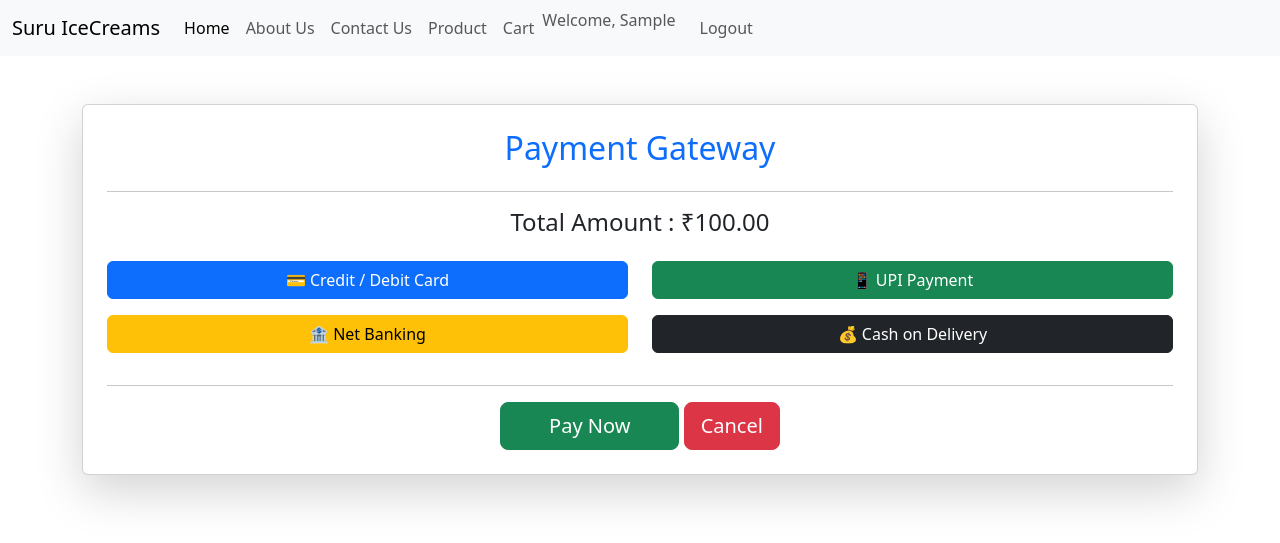
After one commit to surajsabale8191/Suru-IceCream, a Django app: page /payment/ in a window 1280 px wide. The commit adds this page. Shown: the top 543 px of the page. Run offline with Django 5.2, Linux system fonts and the light colour scheme; a user stored in the database is signed in; tables that the repository leaves empty hold one stand-in row (values such as "Sample post").

Commit message:
added demo payment page, edited about.html,removed navigation bar from the registration page

```diff
--- a/Home/models.py
+++ b/Home/models.py
@@ -11,8 +11,6 @@ class Contact(models.Model):
 
     def __str__(self):
         return self.name
-
-
 
 class Product(models.Model):
     name = models.CharField(max_length=200)
@@ -38,3 +36,22 @@ class Cart(models.Model):
 
     def __str__(self):
         return f"{self.user.username} - {self.product.name}"
+
+from django.contrib.auth.models import User
+
+class Order(models.Model):
+    STATUS_CHOICES = [
+        ("Pending", "Pending"),
+        ("Paid", "Paid"),
+        ("Cancelled", "Cancelled"),
+    ]
+
+    user = models.ForeignKey(User, on_delete=models.CASCADE)
+    total_amount = models.DecimalField(max_digits=10, decimal_places=2)
+    payment_id = models.CharField(max_length=200, blank=True, null=True)
+    order_id = models.CharField(max_length=200, blank=True, null=True)
+    status = models.CharField(max_length=20, choices=STATUS_CHOICES, default="Pending")
+    created_at = models.DateTimeField(auto_now_add=True)
+
+    def __str__(self):
+        return f"Order #{self.id} - {self.user.username}"
--- a/Home/urls.py
+++ b/Home/urls.py
@@ -29,8 +29,8 @@ urlpatterns = [
     views.remove_from_cart,
     name='remove_from_cart'),
     path("logout/", views.user_logout, name="logout"),
-
-
+    #path("checkout/", views.checkout, name="checkout"),
+    path("payment/", views.payment, name="payment"),
 ]
 
 if settings.DEBUG:
--- a/Home/views.py
+++ b/Home/views.py
@@ -55,7 +55,7 @@ def registration(request):
             first_name=name
         )
 
-        messages.success(request, "Registration successful! Please login.")
+        messages.success(request, "Registration successful!")
         return redirect("login")
 
     return render(request, "registration.html")
@@ -164,3 +164,24 @@ def remove_from_cart(request, cart_id):
 def user_logout(request):
     logout(request)
     return redirect("login")
+
+
+@login_required
+def checkout(request):
+    cart_items = Cart.objects.filter(user=request.user)
+
+    total = sum(item.total_price for item in cart_items)
+
+    return render(request, "checkout.html", {
+        "cart_items": cart_items,
+        "total": total
+    })
+
+@login_required
+def payment(request):
+    cart_items = Cart.objects.filter(user=request.user)
+    total = sum(item.total_price for item in cart_items)
+
+    return render(request, "payment.html", {
+        "total": total
+    })
--- a/templates/cart.html
+++ b/templates/cart.html
@@ -76,7 +76,9 @@
 <h4 class="text-end">
 Grand Total : ₹{{ total }}
 </h4>
-
+<a href="{% url 'payment' %}" class="btn btn-success">
+    Proceed to Payment
+</a>
 </div>
 
 {% endblock %}
--- /dev/null
+++ b/templates/payment.html
@@ -0,0 +1,80 @@
+{% extends 'base.html' %}
+
+{% block title %}Payment{% endblock %}
+
+{% block body %}
+
+<div class="container mt-5 mb-5">
+
+    <div class="card shadow-lg p-4">
+
+        <h2 class="text-center text-primary">
+            Payment Gateway
+        </h2>
+
+        <hr>
+
+        <h4 class="text-center mb-4">
+            Total Amount : ₹{{ total }}
+        </h4>
+
+        <div class="row">
+
+            <div class="col-md-6 mb-3">
+                <button class="btn btn-primary w-100">
+                    💳 Credit / Debit Card
+                </button>
+            </div>
+
+            <div class="col-md-6 mb-3">
+                <button class="btn btn-success w-100">
+                    📱 UPI Payment
+                </button>
+            </div>
+
+            <div class="col-md-6 mb-3">
+                <button class="btn btn-warning w-100">
+                    🏦 Net Banking
+                </button>
+            </div>
+
+            <div class="col-md-6 mb-3">
+                <button class="btn btn-dark w-100">
+                    💰 Cash on Delivery
+                </button>
+            </div>
+
+        </div>
+
+        <hr>
+
+        <div class="text-center">
+
+            <button class="btn btn-lg btn-success px-5"
+                    onclick="paymentSuccess()">
+                Pay Now
+            </button>
+
+            <a href="{% url 'cart' %}"
+               class="btn btn-danger btn-lg">
+                Cancel
+            </a>
+
+        </div>
+
+    </div>
+
+</div>
+
+<script>
+
+function paymentSuccess(){
+
+    alert("Payment Successful!\n\nThank you for your order.");
+
+    window.location.href="{% url 'home' %}";
+}
+
+</script>
+
+{% endblock %}
```
Also changed, not shown: templates/about.html (+0 -47 lines), templates/login.html (+45 -19 lines), templates/registration.html (+26 -26 lines), Home/migrations/0006_order.py (added).
